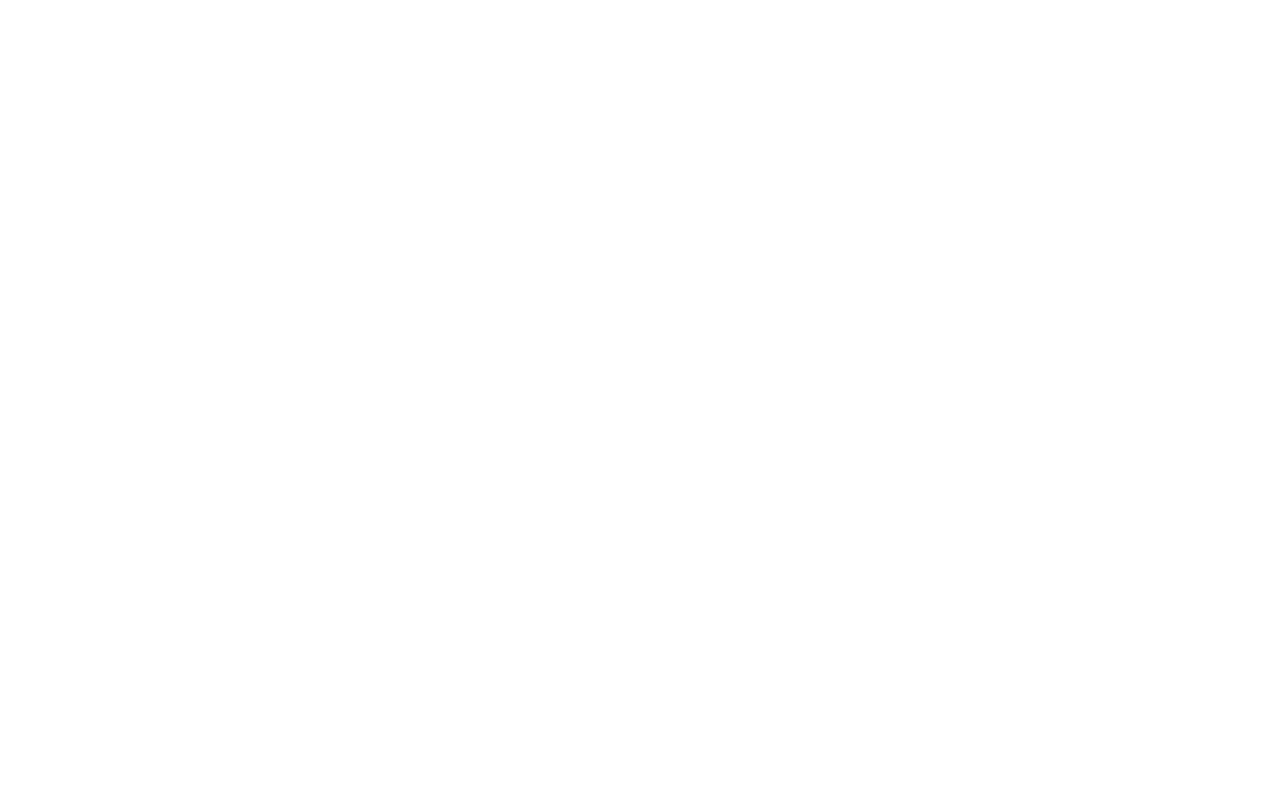
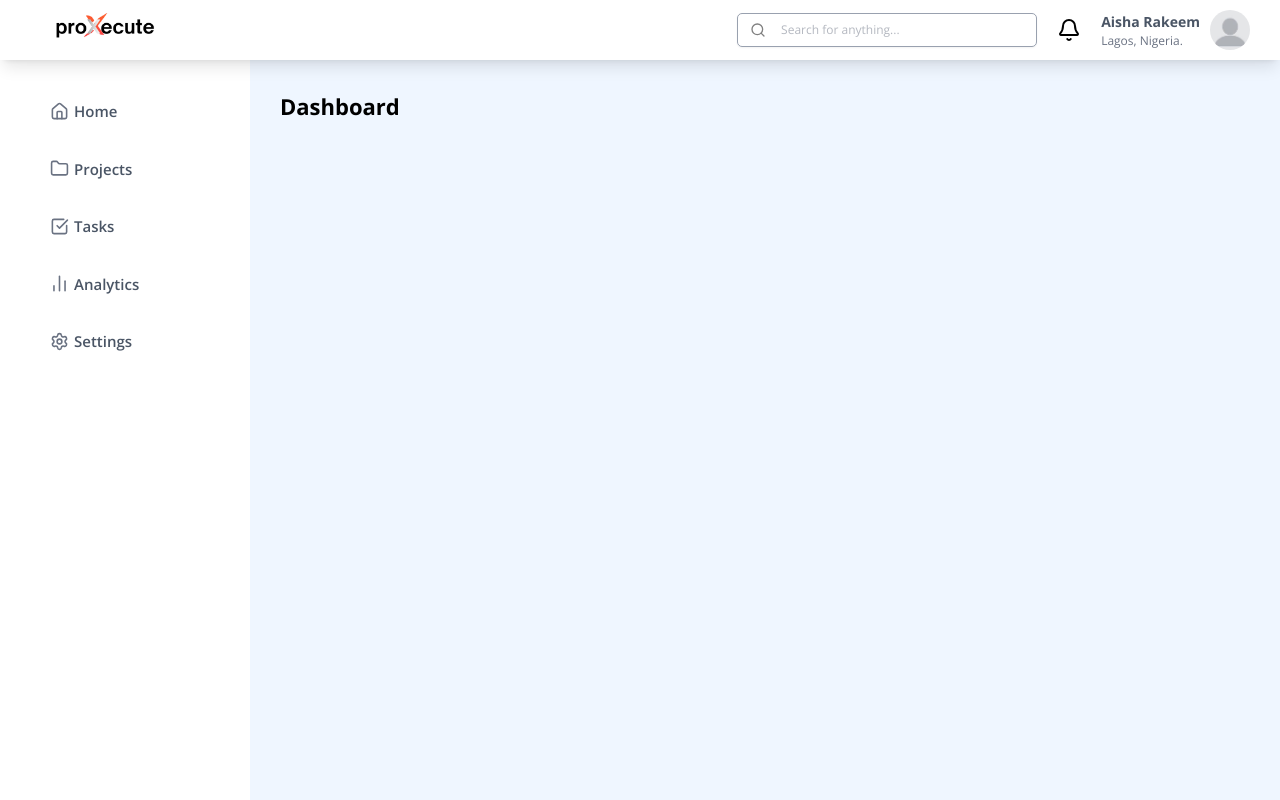
Before and after one commit to Cessaprince/proXecute, a React (Vite) app in the folder client/: page /dashboard in a window 1280 px wide. Before the commit this address had no page. Built offline with nearby package versions, Linux system fonts and the light colour scheme.

Commit message:
made slight changes to ui

```diff
--- a/client/src/App.jsx
+++ b/client/src/App.jsx
@@ -4,15 +4,27 @@
 import { Route, Routes } from 'react-router-dom'
 import Login from './pages/Login'
 import Home from './pages/Home'
+import Project from './pages/Project'
+import Dashboard from './components/Dashboard'
+import Task from './pages/Task'
+import Analytics from './pages/Analytics'
+import Settings from './pages/Settings'
 
 
 const App = () => {
   return (
     <div>
       <Routes>
-        <Route index element={<Home />} />
+        <Route path="/" element={<Login />} />
         <Route path="/register" element={<Register />} />
-        <Route path="/login" element={<Login />} />
+        <Route path="/dashboard/" element={<Dashboard />}>
+          <Route index element={<Home />} />
+          <Route path="projects" element={<Project />} />
+          <Route path="tasks" element={<Task />} />
+          <Route path="analytics" element={< Analytics />} />
+          <Route path="settings" element={< Settings />} />
+
+        </Route>
       </Routes>
     </div>
   )
--- /dev/null
+++ b/client/src/components/Dashboard.jsx
@@ -0,0 +1,19 @@
+import React from 'react'
+import { Outlet } from 'react-router-dom'
+import Sidebar from './Sidebar'
+import Navbar from './Navbar'
+
+const Dashboard = () => {
+    return (
+        <div>
+            <Sidebar />
+            <Navbar />
+
+            <main className="ml-[250px] mt-[60px] p-[30px] bg-blue-50 h-[calc(100vh-60px)] overflow-y-auto no-scrollbar">
+                <Outlet />
+            </main>
+        </div>
+    )
+}
+
+export default Dashboard
--- /dev/null
+++ b/client/src/components/Navbar.jsx
@@ -0,0 +1,46 @@
+import React from 'react'
+import logo from '../assets/images/proXecute.png'
+import { BellDotIcon, LucideBell, LucideBellDot, SearchIcon } from 'lucide-react'
+import profilePic from '../assets/images/default-profile-pic.jpeg'
+
+const Navbar = () => {
+    return (
+        <div className="w-full h-[60px] fixed top-0 left-0 z-10 px-[30px] py-[10px] shadow-lg flex justify-between bg-white">
+            <div className="w-[150px] h-[30px] overflow-hidden">
+                <img
+                    src={logo}
+                    alt="ProXecute"
+                    className="w-full h-full object-cover"
+                />
+            </div>
+
+            {/* everything on the right side */}
+
+            <div className="flex gap-[20px] items-center">
+                {/* search bar*/}
+                <div className="flex items-center gap-[15px] w-[300px] border-[0.1px] border-gray-400 shadow-xs w-[5px] py-[7px] px-[12px] rounded-[5px]">
+                    <SearchIcon size={18} color='gray' />
+                    <input placeholder='Search for anything...' type="search" name="search" id="search" className='w-full outline-none text-xs text-gray-500 [&::-webkit-search-cancel-button]:appearance-none [&::-webkit-search-decoration]:appearance-none' />
+                </div>
+
+                {/* notification bell that changes on notification*/}
+                <LucideBell />
+
+                {/* profile area */}
+                <div className="flex gap-[10px] items-center">
+                    <div className="flex flex-col items-right">
+                        <h3 className='text-gray-600 font-bold text-[14px]'>Aisha Rakeem</h3>
+                        <p className='text-gray-500 text-[12px]'>Lagos, Nigeria.</p>
+                    </div>
+                    <div className="w-[40px] h-[40px] rounded-full overflow-hidden">
+                        <img src={profilePic} alt="" className="w-full h-full object-cover" />
+                    </div>
+
+
+                </div>
+            </div>
+        </div>
+    )
+}
+
+export default Navbar
--- a/client/src/components/Sidebar.jsx
+++ b/client/src/components/Sidebar.jsx
@@ -0,0 +1,75 @@
+import { LucideHome, Folder, CheckSquare, BarChart2, Settings } from 'lucide-react'
+import React from 'react'
+import { NavLink } from 'react-router-dom'
+
+const Sidebar = () => {
+    return (
+        <div className="w-[250px] mt-[60px] py-[30px] px-[20px] bg-white h-screen fixed top-0 left-0">
+            {/* Sidebar links */}
+            <div className="flex flex-col w-full gap-[15px]">
+                {/* 1 */}
+                <NavLink
+                    to='/dashboard/'
+                    end //to stop it here
+                    className={({ isActive }) =>
+                        `flex items-center gap-[5px] px-[30px] py-[10px] group transition-all duration-300 ease-in-out hover:bg-blue-50 ${isActive ? 'bg-blue-50' : ''
+                        }`
+                    }
+                >
+                    <LucideHome className='text-gray-500' size={19} />
+                    <span className='font-semibold capitalize text-gray-600 text-[15px]'>home</span>
+                </NavLink>
+
+                {/* 2 - FIXED PATHS TO BE ABSOLUTE AND UPDATED ICONS */}
+                <NavLink
+                    to='projects'
+                    className={({ isActive }) =>
+                        `flex items-center gap-[5px] px-[30px] py-[10px] group transition-all duration-300 ease-in-out hover:bg-blue-50 ${isActive ? 'bg-blue-50' : ''
+                        }`
+                    }
+                >
+                    <Folder className='text-gray-500' size={19} />
+                    <span className='font-semibold capitalize text-gray-600 text-[15px]'>projects</span>
+                </NavLink>
+
+                {/* 3 */}
+                <NavLink
+                    to='tasks'
+                    className={({ isActive }) =>
+                        `flex items-center gap-[5px] px-[30px] py-[10px] group transition-all duration-300 ease-in-out hover:bg-blue-50 ${isActive ? 'bg-blue-50' : ''
+                        }`
+                    }
+                >
+                    <CheckSquare className='text-gray-500' size={19} />
+                    <span className='font-semibold capitalize text-gray-600 text-[15px]'>tasks</span>
+                </NavLink>
+
+                {/* 4 */}
+                <NavLink
+                    to='analytics'
+                    className={({ isActive }) =>
+                        `flex items-center gap-[5px] px-[30px] py-[10px] group transition-all duration-300 ease-in-out hover:bg-blue-50 ${isActive ? 'bg-blue-50' : ''
+                        }`
+                    }
+                >
+                    <BarChart2 className='text-gray-500' size={19} />
+                    <span className='font-semibold capitalize text-gray-600 text-[15px]'>analytics</span>
+                </NavLink>
+
+                {/* 5 */}
+                <NavLink
+                    to='settings'
+                    className={({ isActive }) =>
+                        `flex items-center gap-[5px] px-[30px] py-[10px] group transition-all duration-300 ease-in-out hover:bg-blue-50 ${isActive ? 'bg-blue-50' : ''
+                        }`
+                    }
+                >
+                    <Settings className='text-gray-500' size={19} />
+                    <span className='font-semibold capitalize text-gray-600 text-[15px]'>settings</span>
+                </NavLink>
+            </div>
+        </div>
+    )
+}
+
+export default Sidebar
--- a/client/src/index.css
+++ b/client/src/index.css
@@ -5,3 +5,12 @@
 * {
   font-family: "Open Sans", sans-serif;
 }
+
+.no-scrollbar::-webkit-scrollbar {
+  display: none;
+}
+
+.no-scrollbar {
+  -ms-overflow-style: none;
+  scrollbar-width: none;
+}
--- /dev/null
+++ b/client/src/pages/Analytics.jsx
@@ -0,0 +1,9 @@
+import React from 'react'
+
+const Analytics = () => {
+  return (
+    <div>Analytics</div>
+  )
+}
+
+export default Analytics
--- a/client/src/pages/Home.jsx
+++ b/client/src/pages/Home.jsx
@@ -1,10 +1,12 @@
 import React from 'react'
+import Sidebar from '../components/Sidebar'
+import Navbar from '../components/Navbar'
+import logo from '../assets/images/proXecute.png'
 
 const Home = () => {
     return (
-        <div>
-
-            <h1>this is the home/landing page</h1>
+        <div className='flex flex-col h-full'>
+            <h1 className="font-bold capitalize text-[22px]">dashboard</h1>
         </div>
     )
 }
--- a/client/src/pages/Login.jsx
+++ b/client/src/pages/Login.jsx
@@ -37,12 +37,29 @@
             return
 
         }
+
+        if (password.trim().length < 8) {
+            iziToast.warning({
+                title: 'Warning',
+                message: 'Ensure that the password characters is 8 or more.',
+                position: 'topRight',
+                backgroundColor: 'red',
+                messageColor: 'white',
+                titleColor: 'white',
+                timeout: 3000,
+                iconColor: 'white'
+            })
+
+            return
+        }
+
+
         iziToast.success({
             title: 'Succesful!',
             message: 'You have successfully joined ProXecute.',
             position: 'topRight',
         })
-        navigate('/')
+        navigate('/dashboard/')
     }
 
     return (
@@ -61,7 +78,7 @@
                             {/* Email */}
                             <input
                                 type="text"
-                            onChange={(e)=>{
+                                onChange={(e) => {
                                     setEmail(e.target.value)
                                 }}
                                 value={email}
@@ -103,7 +120,7 @@
                             {/* button */}
                             <button
                                 type="submit"
-                                onClick={(e)=>{
+                                onClick={(e) => {
                                     formSubmit(e)
                                 }}
                                 className='w-full bg-black text-white font-normal max-md:text-[14px] py-[10px] max-md:py-[7px] rounded-[10px] hover:cursor-pointer hover:bg-gray-600'
--- /dev/null
+++ b/client/src/pages/Project.jsx
@@ -0,0 +1,11 @@
+import React from 'react'
+
+const Project = () => {
+  return (
+    <div>
+      <h1> the project</h1>
+    </div>
+  )
+}
+
+export default Project
--- /dev/null
+++ b/client/src/pages/Settings.jsx
@@ -0,0 +1,9 @@
+import React from 'react'
+
+const Settings = () => {
+  return (
+    <div>Settings</div>
+  )
+}
+
+export default Settings
--- /dev/null
+++ b/client/src/pages/Task.jsx
@@ -0,0 +1,9 @@
+import React from 'react'
+
+const Task = () => {
+  return (
+    <div>Task</div>
+  )
+}
+
+export default Task
```
Also changed, not shown: client/src/pages/Register.jsx (+19 -3 lines), client/src/assets/images/default-profile-pic.jpeg (added), client/src/assets/images/proXecute.png (added). Lines whose indentation alone changed are shown as unchanged.
